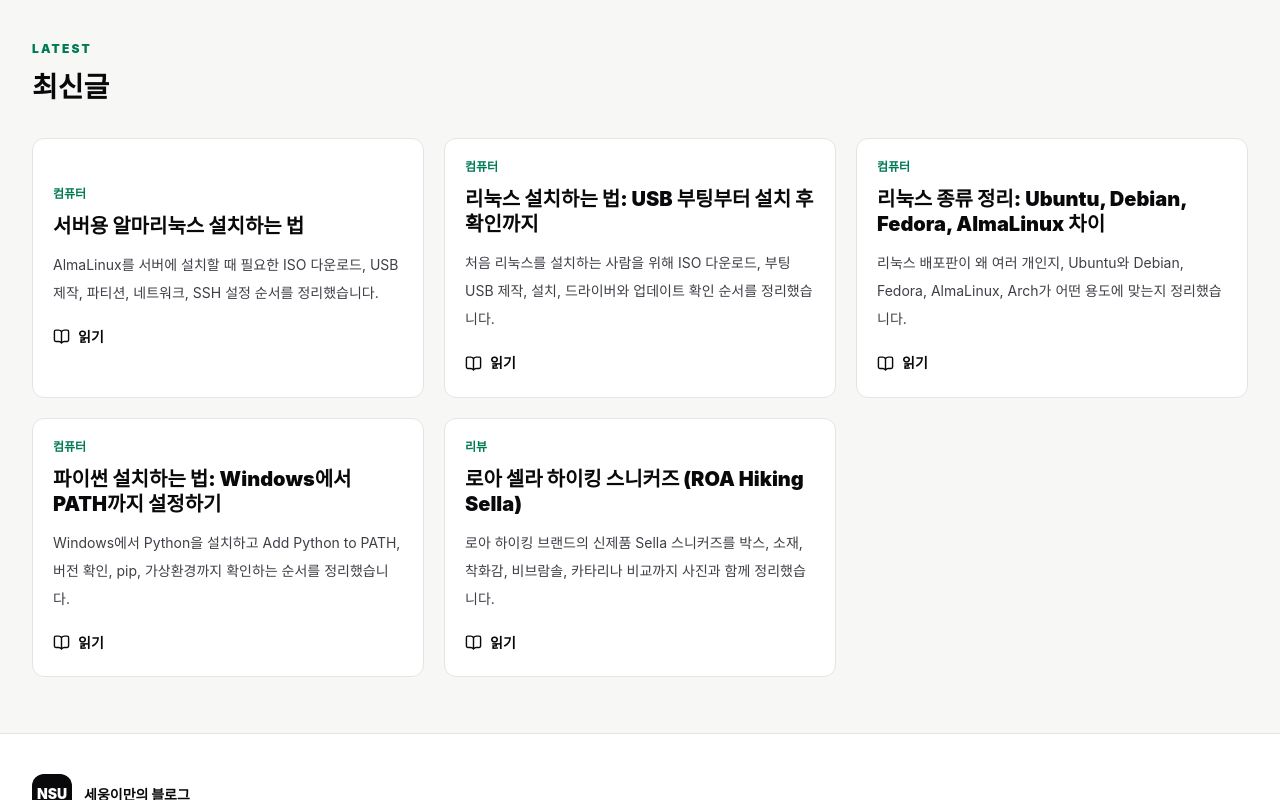
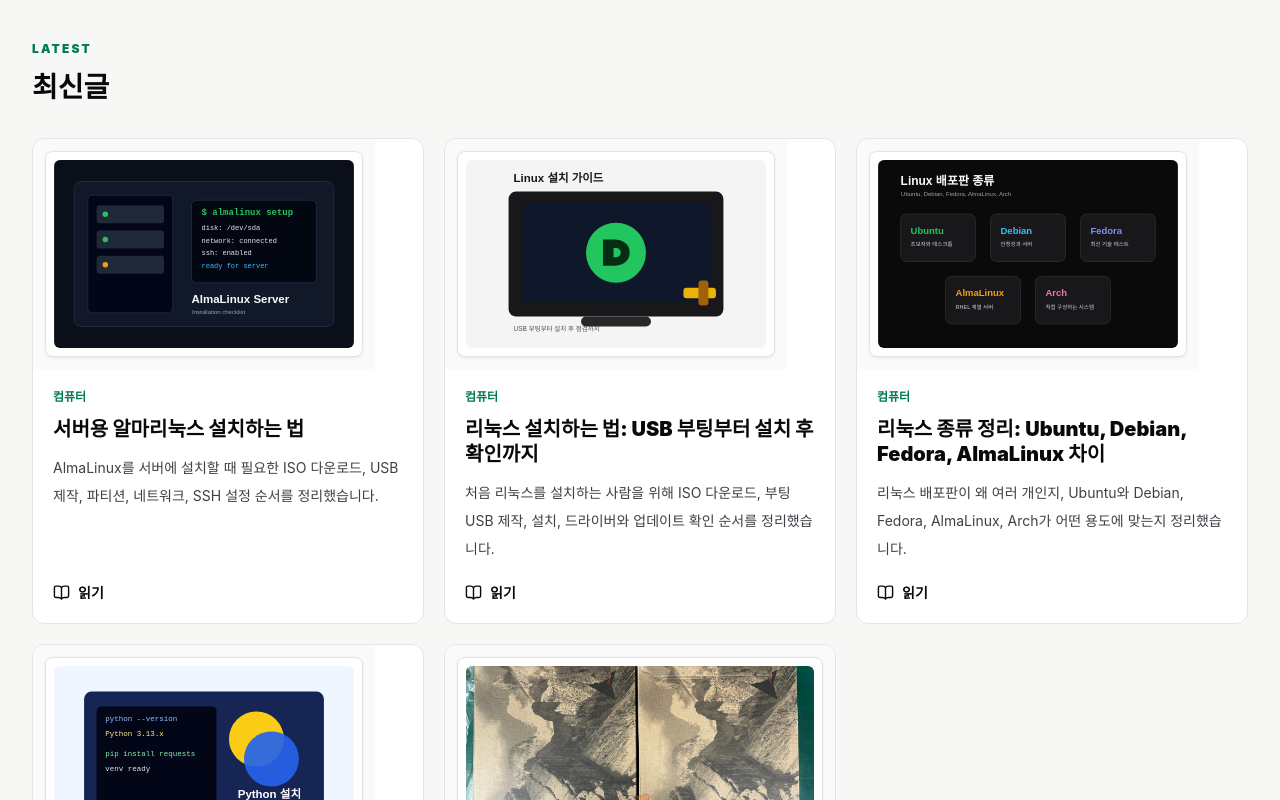
Before and after one commit to nsy-nsy/nsu-blog-app, a React (Vite) app: page / in a window 1280 px wide. Shown: the part 780-1580 px from the top of the page. Built offline with nearby package versions, Linux system fonts and the light colour scheme; no server answers.

Commit message:
Show thumbnails on latest post cards

```diff
--- a/src/components/PostCard.tsx
+++ b/src/components/PostCard.tsx
@@ -1,17 +1,36 @@
 import { BookOpen } from "lucide-react";
+import { ASSET_BASE } from "../config";
 import type { Post } from "../types";
 
+function getThumbnail(post: Post) {
+  const uploadedImage = post.media?.find((item) => item.type === "image")?.src;
+  const image = uploadedImage ?? post.images?.[0];
+  if (!image) return "";
+  return image.startsWith("data:") || image.startsWith("blob:") || image.startsWith("http") ? image : `${ASSET_BASE}${image}`;
+}
+
 export function PostCard({ className, post, onOpenPost }: { className?: string; post: Post; onOpenPost: (id: string) => void }) {
+  const thumbnail = getThumbnail(post);
+
   return (
-    <article className={`${className ?? ""} rounded-xl border border-zinc-200 bg-white p-5 transition hover:-translate-y-0.5 hover:border-emerald-600 hover:shadow-lg hover:shadow-zinc-200/70 dark:border-zinc-800 dark:bg-zinc-950 dark:hover:border-emerald-500 dark:hover:shadow-black/40`}>
-      <button className="block h-full w-full cursor-pointer text-left" type="button" onClick={() => onOpenPost(post.id)} aria-label={`${post.title} 읽기`}>
-        <p className="text-xs font-black text-emerald-700 dark:text-emerald-400">{post.category}</p>
-        <h3 className="mt-3 text-lg font-black leading-tight md:text-xl">{post.title}</h3>
-        <p className="mt-3 text-sm leading-7 text-zinc-700 dark:text-zinc-300">{post.excerpt}</p>
-        <span className="mt-5 inline-flex items-center gap-2 text-sm font-black text-zinc-950 dark:text-white">
-          <BookOpen size={17} />
-          읽기
-        </span>
+    <article className={`${className ?? ""} rounded-xl border border-zinc-200 bg-white transition hover:-translate-y-0.5 hover:border-emerald-600 hover:shadow-lg hover:shadow-zinc-200/70 dark:border-zinc-800 dark:bg-zinc-950 dark:hover:border-emerald-500 dark:hover:shadow-black/40`}>
+      <button className="flex h-full w-full cursor-pointer flex-col overflow-hidden rounded-xl text-left" type="button" onClick={() => onOpenPost(post.id)} aria-label={`${post.title} 읽기`}>
+        {thumbnail && (
+          <div className="bg-zinc-50 p-3 dark:bg-zinc-900/60">
+            <div className="overflow-hidden rounded-lg border border-zinc-200 bg-white p-2 shadow-sm shadow-zinc-200/70 dark:border-zinc-800 dark:bg-zinc-950 dark:shadow-black/30">
+              <img className="aspect-[16/10] w-full rounded-md object-cover" src={thumbnail} alt={`${post.title} 대표사진`} loading="lazy" />
+            </div>
+          </div>
+        )}
+        <div className="flex flex-1 flex-col p-5">
+          <p className="text-xs font-black text-emerald-700 dark:text-emerald-400">{post.category}</p>
+          <h3 className="mt-3 text-lg font-black leading-tight md:text-xl">{post.title}</h3>
+          <p className="mt-3 line-clamp-3 text-sm leading-7 text-zinc-700 dark:text-zinc-300">{post.excerpt}</p>
+          <span className="mt-auto inline-flex items-center gap-2 pt-5 text-sm font-black text-zinc-950 dark:text-white">
+            <BookOpen size={17} />
+            읽기
+          </span>
+        </div>
       </button>
     </article>
   );
```
